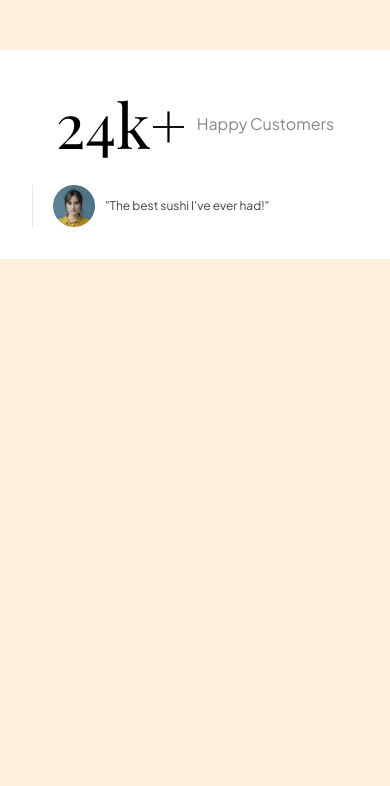
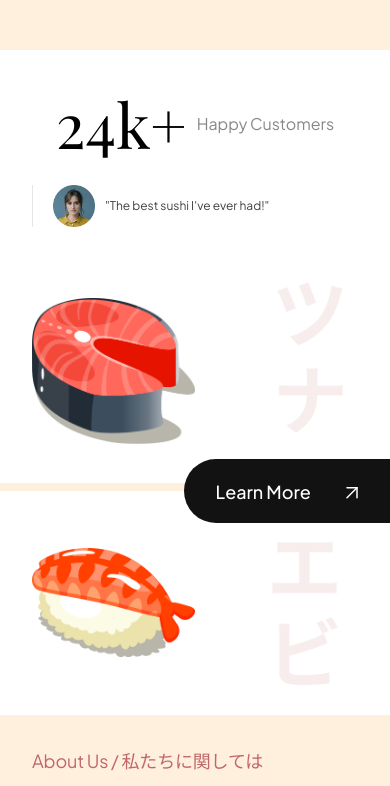
Before and after one commit to mattoattacko/AlohaSushi, a website built with Vite: page index.html in a window 390 px wide. Shown: the part 1156-1942 px from the top of the page. Before the commit the page ends 1415 px from the top, so only its background shows below. Built offline with nearby package versions, Linux system fonts and the light colour scheme.

Commit message:
fixed about styling

```diff
--- a/css/sections/about.css
+++ b/css/sections/about.css
@@ -0,0 +1,83 @@
+.about-us {
+  display: flex;
+  min-height: 720px;
+  overflow: hidden;
+}
+
+.about-us__image {
+  flex: 1;
+  display: flex;
+  flex-direction: column;
+  justify-self: center;
+
+  background: var(--color-white);
+
+  position: relative;
+}
+
+.about-us__image div {
+  flex: 1;
+  display: flex;
+  align-items: center;
+
+  padding: 32px 64px;
+
+  background-position: center;
+  background-repeat: no-repeat;
+  background-size: contain;
+}
+
+.about-us__image-sushi3 {
+  border-bottom: 8px solid var(--color-creamson);
+
+  background-image: url("../../assets/about_bg1.png");
+}
+
+.about-us__image-sushi2 {
+  background-image: url("../../assets/about_bg2.png");
+}
+
+.about-us__image-sushi3 img {
+  width: 225px;
+  height: 200px;
+}
+
+.about-us__image-sushi2 img {
+  width: 240px;
+  height: 160px;
+}
+
+.about-us__button {
+  position: absolute;
+  right: 0;
+
+  padding: 12px 32px;
+  min-height: 64px;
+
+  background: var(--secondary-color);
+  border-radius: 32px 0 0 32px;
+  border: 0;
+  outline: 0;
+
+  color: #fff;
+  font-family: var(--plus-jakarta-sans);
+  font-weight: 500;
+  font-size: 18px;
+  line-height: 23px;
+
+  cursor: pointer;
+}
+
+.about-us__button img {
+  object-fit: contain;
+  margin-left: 32px;
+}
+
+about-us__content {
+  flex: 1; /* since this is set to 1, and the 'about-us__image div' is also set to 1, they will each take 50% of the available space. */
+  display: flex;
+  justify-content: center;
+  flex-direction: column;
+
+  padding: 64px;
+}
--- a/css/sections/header.css
+++ b/css/sections/header.css
@@ -64,3 +64,39 @@
 
   position: relative;
 }
+
+.header__menu,
+.header__menu-mobile {
+  padding: 20px;
+
+  flex: 1.235;
+  display: flex;
+  justify-content: flex-end;
+  align-items: center;
+  gap: 64px;
+
+  list-style: none;
+}
+
+.header__menu li {
+  font-weight: 500;
+  font-size: 16px;
+  line-height: 20px;
+  text-transform: uppercase;
+  font-family: var(--plus-jakarta-sans);
+  color: var(--secondary-color);
+  cursor: pointer;
+}
+
+.header__menu li img {
+  width: 24px;
+  height: 24px;
+  object-fit: contain;
+}
+
+.header__menu-mobile {
+  display: none;
+  gap: 20px;
+
+  position: relative;
+}
--- a/index.html
+++ b/index.html
@@ -91,6 +91,39 @@
       </div>
     </section>
 
+    <section class="about-us" id="about-us">
+      <div class="about-us__image">
+        <div class="about-us__image-sushi3">
+          <img src="assets/sushi-3.png" alt="sushi" />
+        </div>
+
+        <button class="about-us__button">
+          Learn More
+
+          <img src="assets/arrow-up-right.svg" alt="learn more" />
+        </button>
+
+        <div class="about-us__image-sushi2">
+          <img src="assets/sushi-2.png" alt="sushi" />
+        </div>
+      </div>
+
+      <!-- About Us -->
+      <div class="about-us__content" data-aos="fade-left">
+        <p class="sushi__subtitle">
+          About Us / 私たちに関しては
+        </p>
+
+        <h3 class="sushi__title">
+          Bringing the truly unique flavors of Japan to Seattle
+        </h3>
+
+        <p class="sushi__description">
+          We will continue to provide the experience of Omotenashi, the Japanese mindset of hospitality, with our shopping and dining for our customers.
+        </p>
+      </div>
+    </section>
+
     <script src="js/script.js" type="module"></script>
   </body>
 </html>
```
